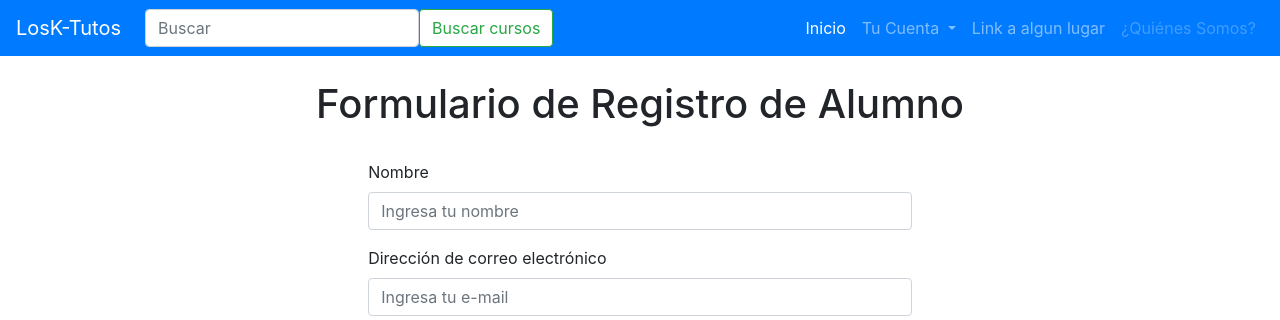
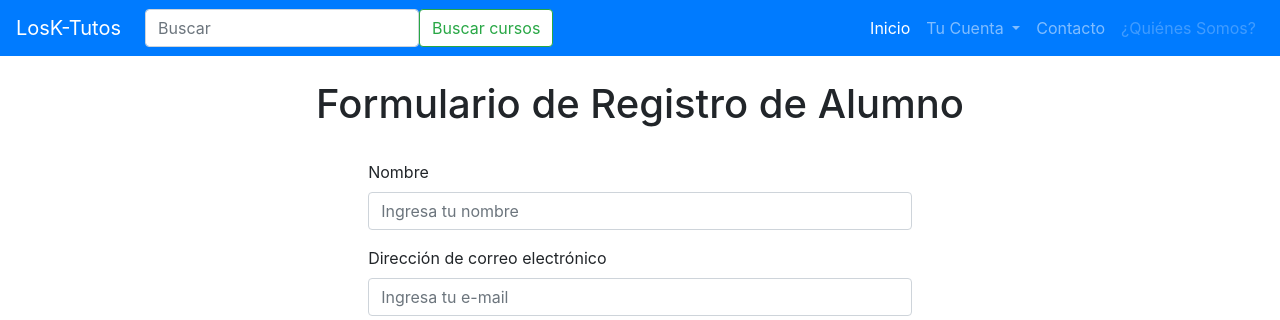
Before and after one commit to edo9924/TutoriasWEB, a PHP site: page /registroalumno.php in a window 1280 px wide. Shown: the top 320 px of the page. Run offline with PHP 8.4, Linux system fonts and the light colour scheme; data that the repository does not hold is empty.

Commit message:
integracion contacto
integracion del formulario contacto en las paginas

```diff
--- a/datoscompraalumno.php
+++ b/datoscompraalumno.php
@@ -76,7 +76,7 @@
       </li>
 
       <li class="nav-item">
-        <a class="nav-link" href="#">Link a algun lugar</a>
+        <a class="nav-link" href="formulariocontacto.php">Contacto</a>
       </li>
 
       <li class="nav-item">
--- a/detallecurso.php
+++ b/detallecurso.php
@@ -76,7 +76,7 @@
       </li>
 
       <li class="nav-item">
-        <a class="nav-link" href="#">Link a algun lugar</a>
+        <a class="nav-link" href="formulariocontacto.php">Contacto</a>
       </li>
 
       <li class="nav-item">
--- a/index.php
+++ b/index.php
@@ -63,7 +63,7 @@
       </li>
 
       <li class="nav-item">
-        <a class="nav-link" href="#">Link a algun lugar</a>
+        <a class="nav-link" href="formulariocontacto.php">Link a algun lugar</a>
       </li>
 
       <li class="nav-item">
--- a/login-alumno.php
+++ b/login-alumno.php
@@ -68,7 +68,7 @@
       </li>
 
       <li class="nav-item">
-        <a class="nav-link" href="#">Link a algun lugar</a>
+        <a class="nav-link" href="formulariocontacto.php">Contacto</a>
       </li>
 
       <li class="nav-item">
--- a/login-tutor.php
+++ b/login-tutor.php
@@ -68,7 +68,7 @@
       </li>
 
       <li class="nav-item">
-        <a class="nav-link" href="#">Link a algun lugar</a>
+        <a class="nav-link" href="formulariocontacto.php">Contacto</a>
       </li>
 
       <li class="nav-item">
--- a/panelalumno.php
+++ b/panelalumno.php
@@ -77,7 +77,7 @@
       </li>
 
       <li class="nav-item">
-        <a class="nav-link" href="#">Link a algun lugar</a>
+        <a class="nav-link" href="formulariocontacto.php">Contacto</a>
       </li>
 
       <li class="nav-item">
--- a/paneltutor.php
+++ b/paneltutor.php
@@ -68,7 +68,7 @@
       </li>
 
       <li class="nav-item">
-        <a class="nav-link" href="#">Link a algun lugar</a>
+        <a class="nav-link" href="formulariocontacto.php">Contacto</a>
       </li>
 
       <li class="nav-item">
--- a/registroalumno.php
+++ b/registroalumno.php
@@ -47,7 +47,7 @@
       </li>
 
       <li class="nav-item">
-        <a class="nav-link" href="#">Link a algun lugar</a>
+        <a class="nav-link" href="formulariocontacto.php">Contacto</a>
       </li>
 
       <li class="nav-item">
--- a/registrotutor.php
+++ b/registrotutor.php
@@ -45,7 +45,7 @@
       </li>
 
       <li class="nav-item">
-        <a class="nav-link" href="#">Link a algun lugar</a>
+        <a class="nav-link" href="formulariocontacto.php">Contacto</a>
       </li>
 
       <li class="nav-item">
--- a/subircursotutor.php
+++ b/subircursotutor.php
@@ -69,7 +69,7 @@
       </li>
 
       <li class="nav-item">
-        <a class="nav-link" href="#">Link a algun lugar</a>
+        <a class="nav-link" href="formulariocontacto.php">Contact</a>
       </li>
 
       <li class="nav-item">
```
